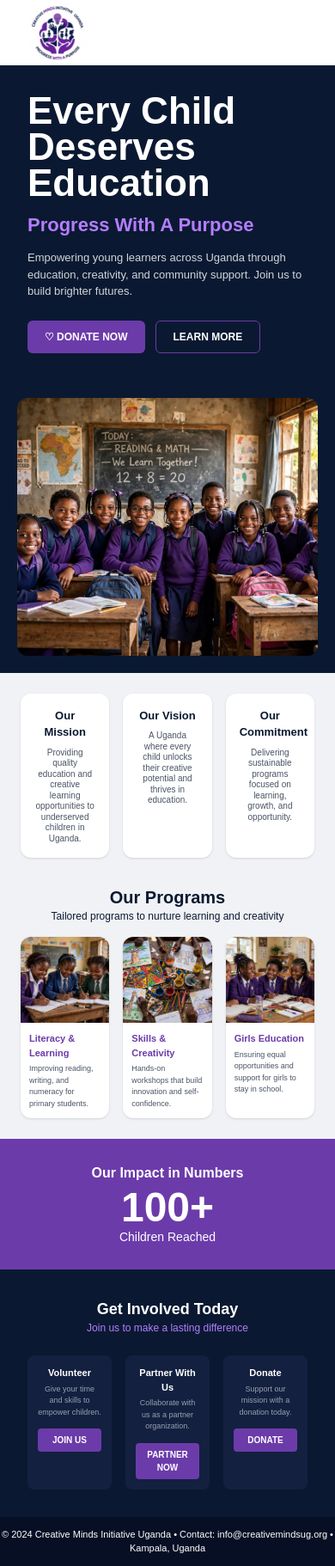
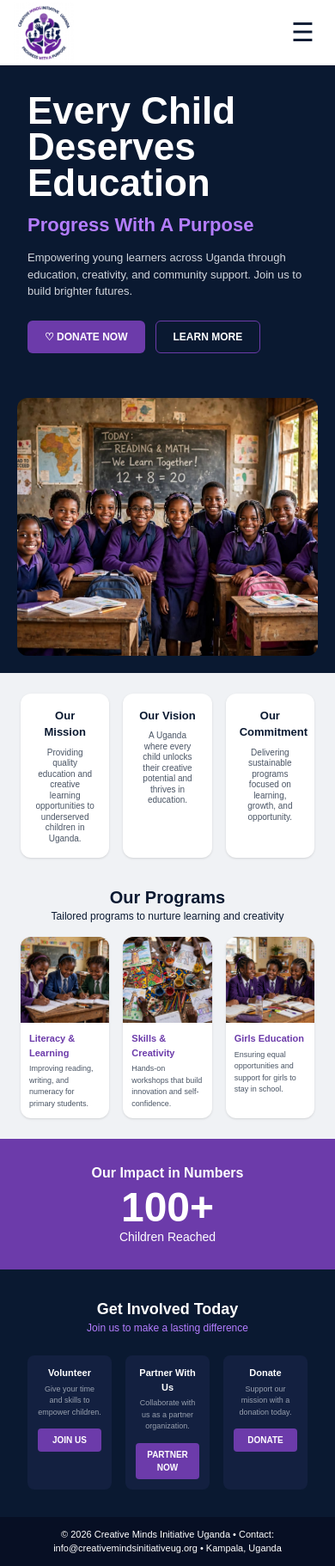
Before and after one commit to Molly256/creative-minds-uganda, a Next.js app: page / in a window 390 px wide. Shown: the whole page at 86% size. Built offline with nearby package versions, Linux system fonts and the light colour scheme.

Commit message:
fix mobile menu

```diff
--- a/app/page.js
+++ b/app/page.js
@@ -1,11 +1,18 @@
+"use client";
+import { useState } from "react";
 import Image from "next/image";
 
 export default function Page() {
+  const [menuOpen, setMenuOpen] = useState(false);
+
   return (
     <main className="min-h-screen bg-[#F6F7F9] text-[#0A1931]">
       {/* NAVBAR */}
-      <nav className="bg-white h-[76px] flex items-center justify-between px-8 lg:px-16">
+      <nav className="bg-white shadow-sm sticky top-0 z-50">
+        <div className="h-[76px] flex items-center justify-between px-4 lg:px-16">
           <Image src="/logo.png" alt="logo" width={70} height={70} className="object-contain" />
+
+          {/* Desktop Menu */}
           <div className="hidden md:flex items-center gap-7 font-semibold text-[15px]">
             <span className="text-[#6C3BAA]">Home</span>
             <span>About</span>
@@ -14,6 +21,28 @@ export default function Page() {
             <span>Get Involved</span>
             <button className="bg-[#6C3BAA] text-white px-6 py-2.5 rounded-lg ml-2">DONATE</button>
           </div>
+
+          {/* Mobile Hamburger Button */}
+          <button
+            onClick={() => setMenuOpen(!menuOpen)}
+            className="md:hidden text-3xl text-[#0A1931] px-2"
+            aria-label="Menu"
+          >
+            {menuOpen ? "✕" : "☰"}
+          </button>
+        </div>
+
+        {/* Mobile Menu Dropdown */}
+        {menuOpen && (
+          <div className="md:hidden bg-white border-t flex flex-col px-6 py-4 gap-4 font-semibold text-[16px]">
+            <span className="text-[#6C3BAA]" onClick={() => setMenuOpen(false)}>Home</span>
+            <span onClick={() => setMenuOpen(false)}>About</span>
+            <span onClick={() => setMenuOpen(false)}>Programs</span>
+            <span onClick={() => setMenuOpen(false)}>Impact</span>
+            <span onClick={() => setMenuOpen(false)}>Get Involved</span>
+            <button className="bg-[#6C3BAA] text-white px-6 py-3 rounded-lg text-center" onClick={() => setMenuOpen(false)}>DONATE</button>
+          </div>
+        )}
       </nav>
 
       {/* HERO */}
@@ -88,7 +117,7 @@ export default function Page() {
         </div>
       </div>
 
-      <footer className="bg-[#070F24] text-white text-[11px] py-3 text-center">© 2024 Creative Minds Initiative Uganda • Contact: info@creativemindsug.org • Kampala, Uganda</footer>
+      <footer className="bg-[#070F24] text-white text-[11px] py-3 text-center">© 2026 Creative Minds Initiative Uganda • Contact: info@creativemindsinitiativeug.org • Kampala, Uganda</footer>
     </main>
   );
 }
```
Lines whose indentation alone changed are shown as unchanged.
